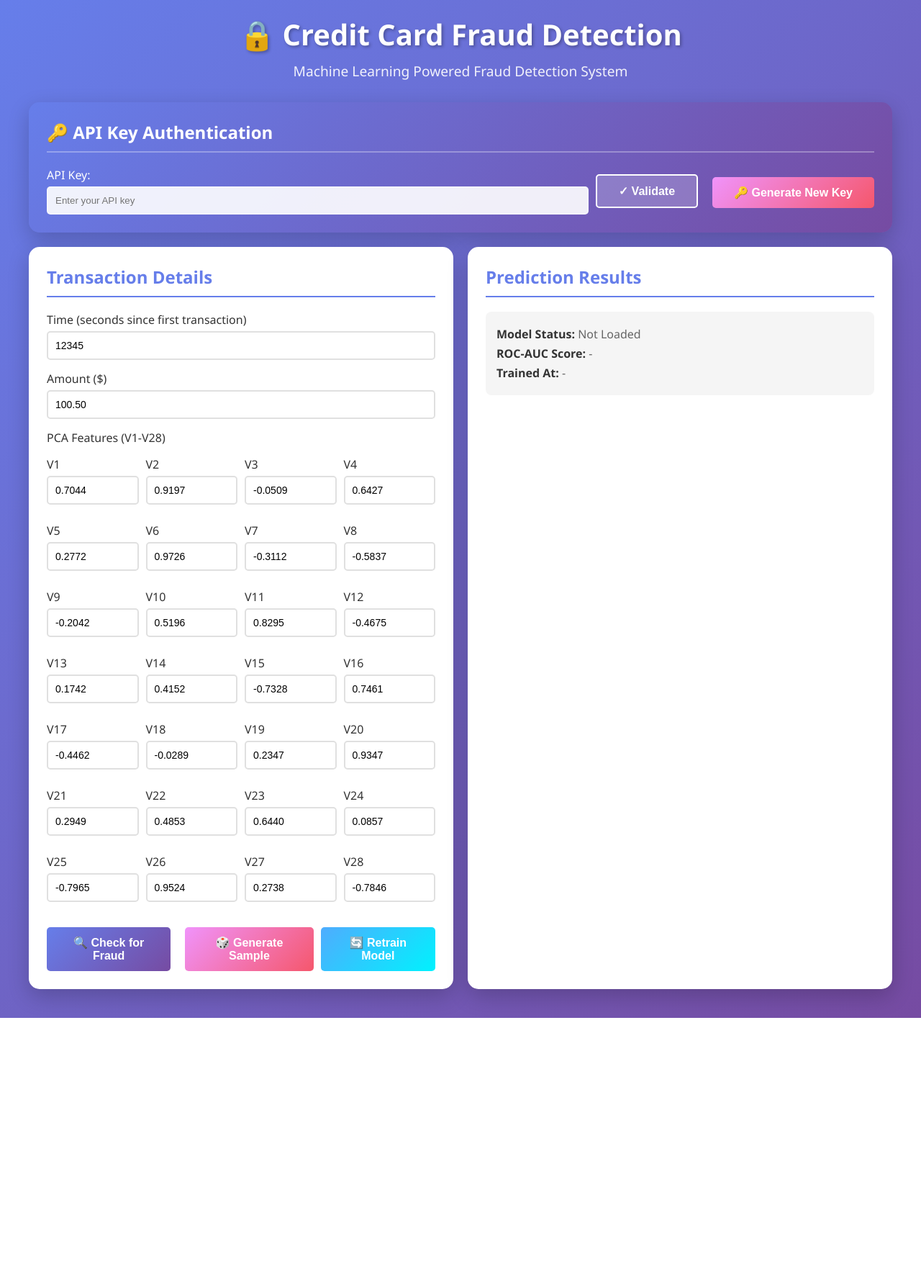
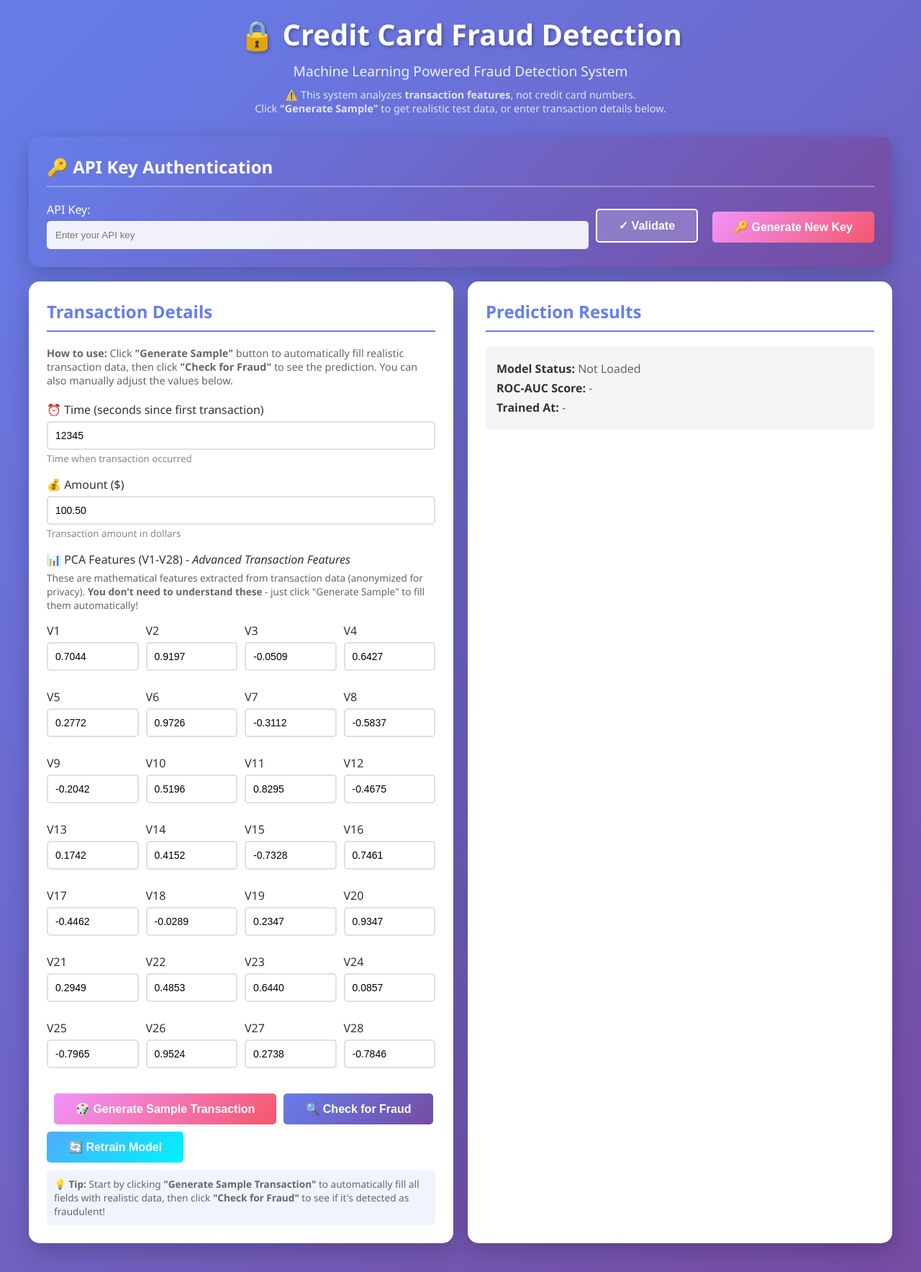
Before and after one commit to rudraksh6406/creditcardfraud, a Flask app: page / in a window 1280 px wide. Shown: the whole page at 72% size. Before the commit the page ends 1414 px from the top, so only its background shows below. Run offline with Flask 3, Linux system fonts and the light colour scheme; parts of the project's set-up code (start-up, migrations or seed data) failed here and were passed over.

Commit message:
Improve UI clarity and fix LightGBM import error

```diff
--- a/advanced_models.py
+++ b/advanced_models.py
@@ -96,6 +96,11 @@ def train_lightgbm(X_train, y_train, **kwargs):
     model : LGBMClassifier
         Trained LightGBM model
     """
+    try:
+        import lightgbm as lgb
+    except ImportError:
+        raise ImportError("LightGBM is not installed. Install with: pip install lightgbm")
+
     params = {
         'objective': 'binary',
         'metric': 'auc',
--- a/templates/index.html
+++ b/templates/index.html
@@ -267,6 +267,10 @@
         <div class="header">
             <h1>🔒 Credit Card Fraud Detection</h1>
             <p>Machine Learning Powered Fraud Detection System</p>
+            <p style="font-size: 0.9em; margin-top: 10px; opacity: 0.8;">
+                ⚠️ This system analyzes <strong>transaction features</strong>, not credit card numbers.<br>
+                Click <strong>"Generate Sample"</strong> to get realistic test data, or enter transaction details below.
+            </p>
         </div>
 
         <!-- API Key Section -->
@@ -298,29 +302,50 @@
             <!-- Input Form -->
             <div class="card">
                 <h2>Transaction Details</h2>
+                <p style="color: #666; margin-bottom: 20px; font-size: 0.9em;">
+                    <strong>How to use:</strong> Click <strong>"Generate Sample"</strong> button to automatically fill realistic transaction data,
+                    then click <strong>"Check for Fraud"</strong> to see the prediction.
+                    You can also manually adjust the values below.
+                </p>
 
                 <div class="form-group">
-                    <label>Time (seconds since first transaction)</label>
+                    <label>⏰ Time (seconds since first transaction)</label>
                     <input type="number" id="time" placeholder="e.g., 12345" value="12345">
+                    <small style="color: #888;">Time when transaction occurred</small>
                 </div>
 
                 <div class="form-group">
-                    <label>Amount ($)</label>
+                    <label>💰 Amount ($)</label>
                     <input type="number" id="amount" step="0.01" placeholder="e.g., 100.50" value="100.50">
+                    <small style="color: #888;">Transaction amount in dollars</small>
                 </div>
 
                 <div class="form-group">
-                    <label>PCA Features (V1-V28)</label>
+                    <label>📊 PCA Features (V1-V28) - <em>Advanced Transaction Features</em></label>
+                    <p style="color: #666; font-size: 0.85em; margin-bottom: 10px;">
+                        These are mathematical features extracted from transaction data (anonymized for privacy).
+                        <strong>You don't need to understand these</strong> - just click "Generate Sample" to fill them automatically!
+                    </p>
                     <div class="features-grid" id="features-grid">
                         <!-- Features will be generated by JavaScript -->
                     </div>
                 </div>
 
-                <div style="display: flex; gap: 10px; margin-top: 20px;">
-                    <button class="btn" onclick="predictFraud()">🔍 Check for Fraud</button>
-                    <button class="btn btn-secondary" onclick="generateSample()">🎲 Generate Sample</button>
-                    <button class="btn btn-success" onclick="trainModel()">🔄 Retrain Model</button>
+                <div style="display: flex; gap: 10px; margin-top: 20px; flex-wrap: wrap;">
+                    <button class="btn btn-secondary" onclick="generateSample()" style="order: 1;">
+                        🎲 Generate Sample Transaction
+                    </button>
+                    <button class="btn" onclick="predictFraud()" style="order: 2;">
+                        🔍 Check for Fraud
+                    </button>
+                    <button class="btn btn-success" onclick="trainModel()" style="order: 3;">
+                        🔄 Retrain Model
+                    </button>
                 </div>
+                <p style="color: #666; font-size: 0.85em; margin-top: 10px; padding: 10px; background: #f0f4ff; border-radius: 5px;">
+                    <strong>💡 Tip:</strong> Start by clicking <strong>"Generate Sample Transaction"</strong> to automatically fill all fields with realistic data,
+                    then click <strong>"Check for Fraud"</strong> to see if it's detected as fraudulent!
+                </p>
 
                 <div class="loading" id="loading">
                     <div class="spinner"></div>
```
